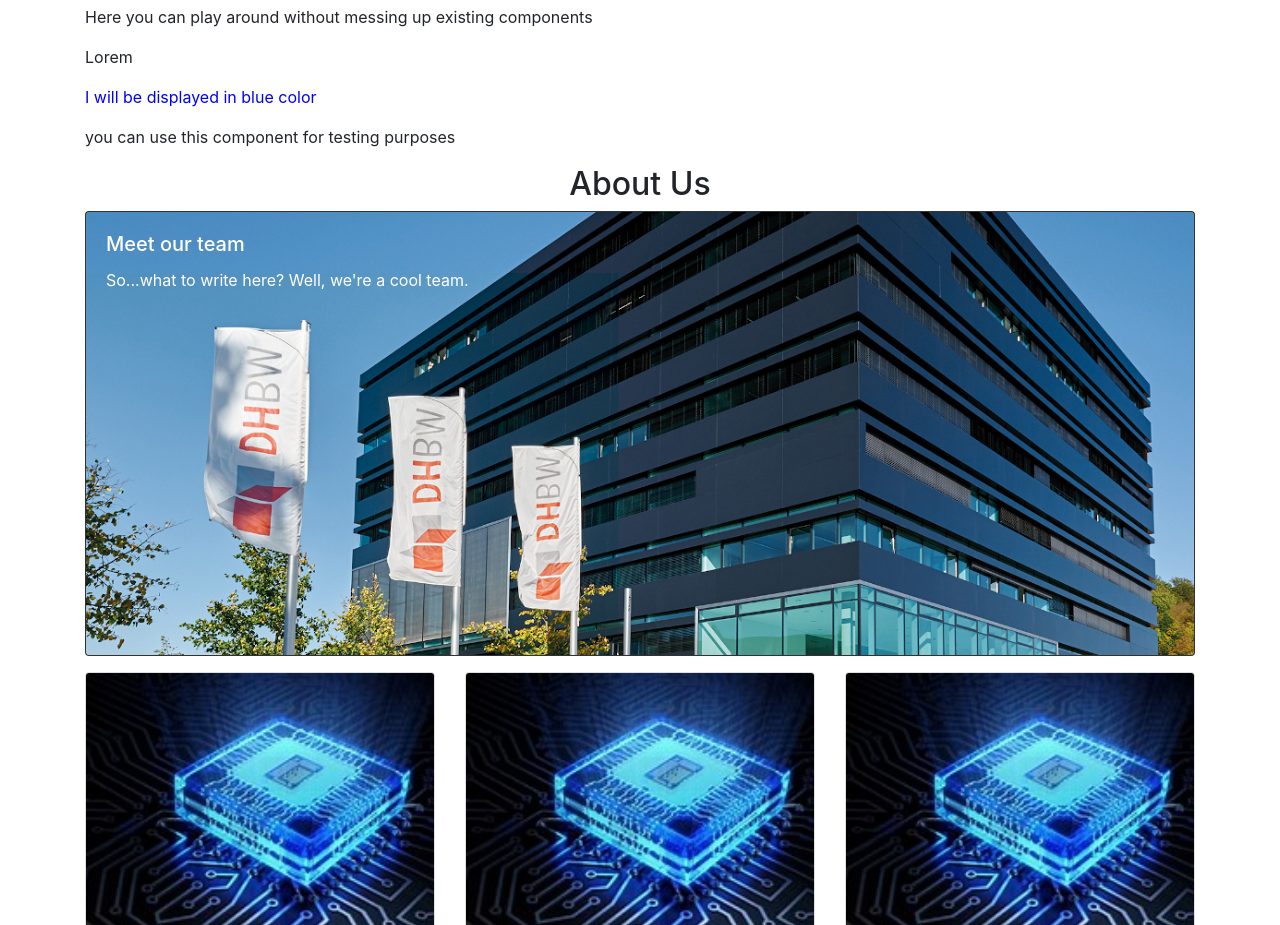
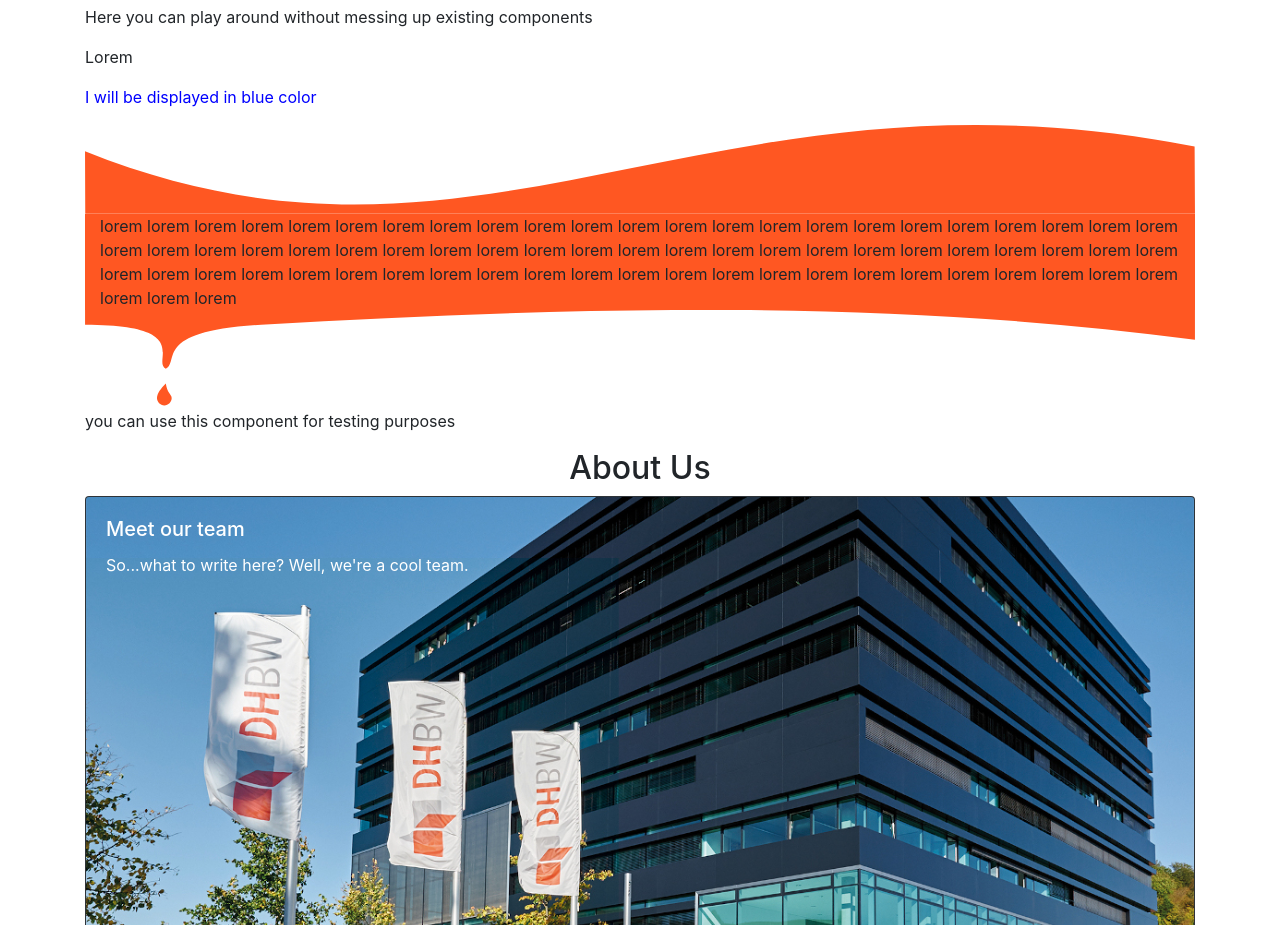
Before and after one commit to F1nnM/ActionPaint, a React (Create React App) app: page / in a window 1280 px wide. Shown: the part 960-1885 px from the top of the page. Built offline with nearby package versions, Linux system fonts and the light colour scheme.

Commit message:
First try at a dripping frame component

```diff
--- /dev/null
+++ b/src/components/DrippingFrame.js
@@ -0,0 +1,33 @@
+import { Container } from 'react-bootstrap';
+import styles from './DrippingFrame.module.css'
+
+function DrippingFrame({ children }) {
+  return (
+    <>
+      <svg viewBox="0 0 200 16">
+        <g>
+          <path
+            style={{ fill: "var(--primaryColor)" }}
+            d="M 0,4.7433767 C 71.509152,33.446133 112.41464,-13.201926 199.93429,3.8725987 L 199.99999,16 H 0.0421015 Z" />
+        </g>
+      </svg>
+      <Container className={styles.primaryBackground}>
+        {children}
+      </Container>
+      <svg viewBox="0 0 200 18">
+        <g transform="translate(0,-2.6458333)">
+          <path
+            style={{ fill: "var(--primaryColor)" }}
+            d="M 0,2.6458333 H 200 V 8 C 142.74206,0.44485938 88.223716,2.1551295 31.75,5.2916666 11.92152,6.3929358 17.197917,11.90625 14.552083,13.229167 11.906251,11.90625 19.84375,5.2916666 0,5.2916666 Z"
+          />
+          <path
+            style={{ fill: "var(--primaryColor)" }}
+            d="m 15.610417,18.520833 c 0,0.730627 -0.59229,1.322917 -1.322917,1.322917 -0.730627,0 -1.322917,-0.59229 -1.322917,-1.322917 0,-0.730627 0.529167,-1.5875 1.5875,-2.645833 0.264584,1.852083 1.058334,1.915206 1.058334,2.645833 z"
+          />
+        </g>
+      </svg>
+    </>
+  );
+}
+
+export default DrippingFrame;
--- /dev/null
+++ b/src/components/DrippingFrame.module.css
@@ -0,0 +1,3 @@
+.primaryBackground {
+    background-color: var(--primaryColor);
+}
--- a/src/components/Playground.js
+++ b/src/components/Playground.js
@@ -1,6 +1,7 @@
 import SectionFrame from "./SectionFrame";
 
 import styles from "./ExampleSection.module.css";
+import DrippingFrame from "./DrippingFrame";
 
 function Playground({ name, children }) {
   return (
@@ -10,6 +11,9 @@ function Playground({ name, children }) {
       <p className={styles.playgroundLabel}>
         I will be displayed in blue color
       </p>
+      <DrippingFrame>
+        <span>lorem lorem lorem lorem lorem lorem lorem lorem lorem lorem lorem lorem lorem lorem lorem lorem lorem lorem lorem lorem lorem lorem lorem lorem lorem lorem lorem lorem lorem lorem lorem lorem lorem lorem lorem lorem lorem lorem lorem lorem lorem lorem lorem lorem lorem lorem lorem lorem lorem lorem lorem lorem lorem lorem lorem lorem lorem lorem lorem lorem lorem lorem lorem lorem lorem lorem lorem lorem lorem lorem lorem lorem </span>
+      </DrippingFrame>
       <div>{children}</div>
     </SectionFrame>
   );
```
